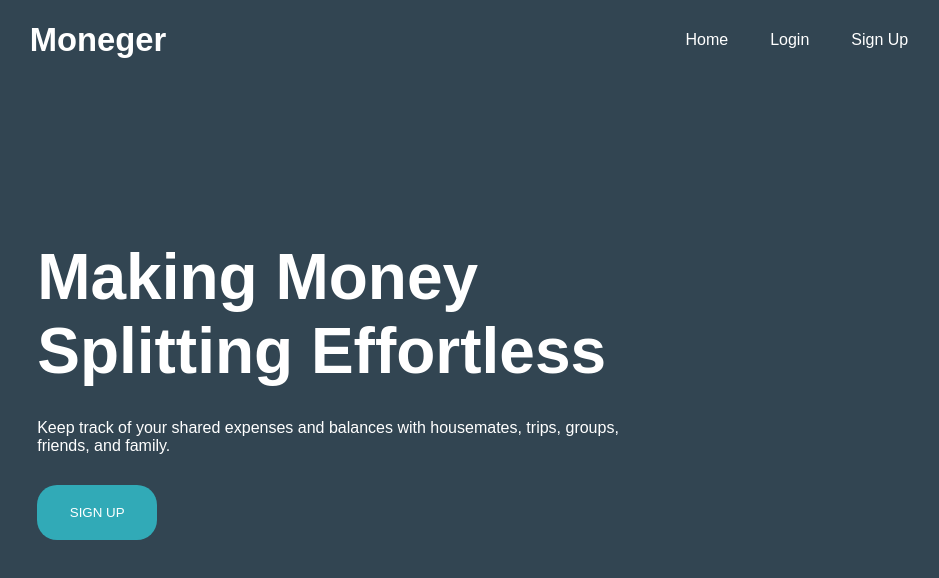
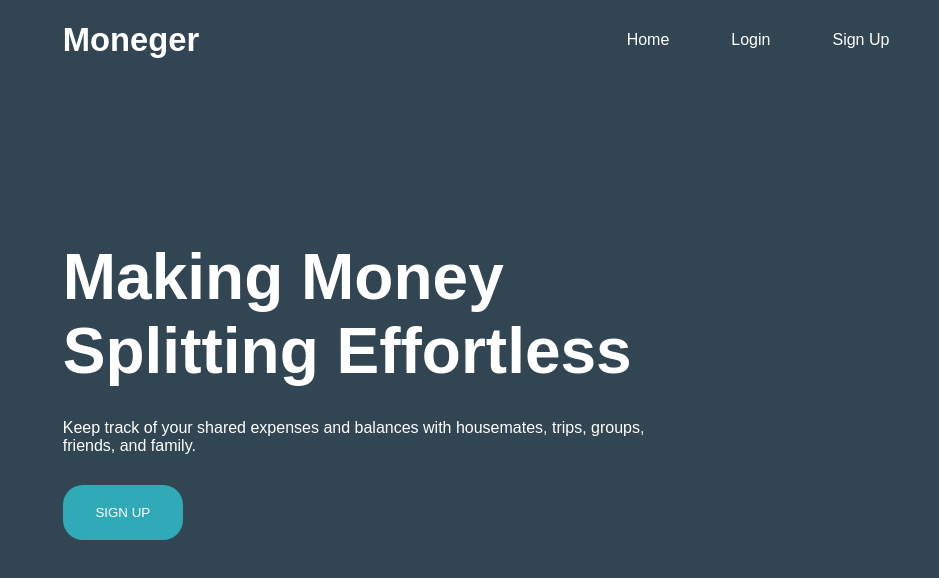
Before and after one commit to Jeremyljr/Moneger, a React (Create React App) app: page / in a window 1280 px wide. Shown: the top 578 px of the page, without its empty margins (142-1081 px from the left). Built offline with nearby package versions, Linux system fonts and the light colour scheme.

Commit message:
responsiveness

```diff
--- a/src/containers/homePage/HeroSection.css
+++ b/src/containers/homePage/HeroSection.css
@@ -7,7 +7,7 @@
     max-width: 590px;
     height: 300px;
     /* background-color: turquoise; */
-    margin-left: 14vw;
+    margin-left: 16vw;
     display: flex;
     flex-direction: column;
     justify-content: space-between;
--- a/src/containers/homePage/Navbars.css
+++ b/src/containers/homePage/Navbars.css
@@ -1,10 +1,7 @@
 .navbar {
-    /*background: linear-gradient(90deg, rgb(28, 27, 27) 0%, rgb(26, 23, 23) 100%)*/
     height: 80px;
-    display: flex;
-    justify-content: center;
+    margin-left: 16vw;
     align-items: center;
-    font-size: 1.2rem;
     position: sticky;
     top: 0;
     z-index: 999;
@@ -12,16 +9,16 @@
 
   .navbarContainer {
     display: flex;
-    justify-content: center;
+    justify-content: space-between;
     align-items: center;
     height: 80px;
-    max-width: 1500px;
+    width: 67vw;
   }
 
   .navbarLogo {
     color: #fff;
     justify-self: start;
-    margin-left: 20px;
+    margin-left: 15px;
     cursor: pointer;
     text-decoration: none;
     font-size: 2rem;
@@ -35,18 +32,15 @@
   }
 
   .navMenu {
-    display: grid;
-    grid-template-columns: repeat(4, auto);
-    grid-gap: 10px;
+    display: flex;
     list-style: none;
     text-align: center;
-    width: 60vw;
     justify-content: end;
-    margin-right: 2rem;
   }
 
   .navItem {
     height: 80px;
+    margin: 0 15px;
   }
 
   .navLinks {
```
